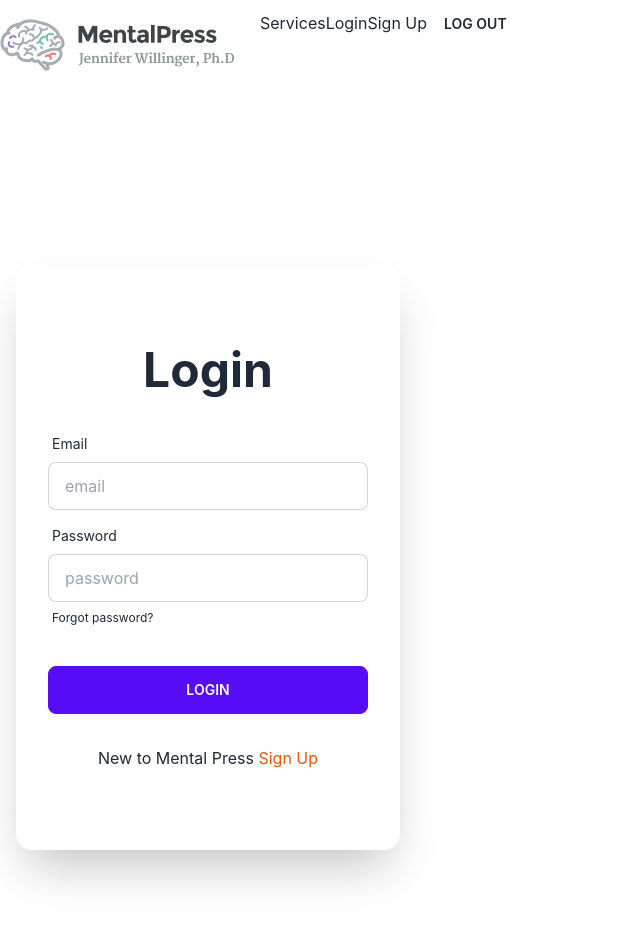
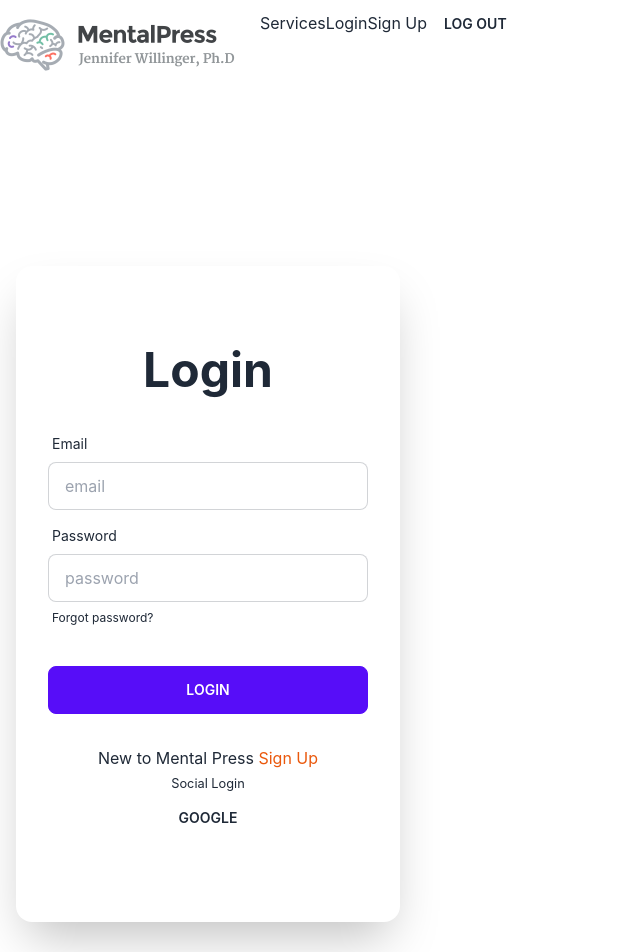
Before and after one commit to nazmulbhuyian/mentalPrees-client, a React (Create React App) app: page /login in a window 1280 px wide. Shown: the top 952 px of the page, without its empty margins (0-640 px from the left). Built offline with nearby package versions, Linux system fonts and the light colour scheme; no server answers.

Commit message:
google sign in add

```diff
--- a/src/pages/Login/Login.js
+++ b/src/pages/Login/Login.js
@@ -1,6 +1,7 @@
 import React, { useContext } from 'react';
 import { Link, useNavigate } from 'react-router-dom';
 import { AuthContext } from '../../context/AuthProvider/AuthProvider';
+import SocialLogin from '../SocialLogin/SocialLogin';
 
 const Login = () => {
     const { login } = useContext(AuthContext);
@@ -69,7 +70,7 @@ const Login = () => {
             </div>
           </form>
           <p className='text-center'>New to Mental Press <Link to='/signup' className='text-bold text-orange-600'>Sign Up</Link></p>
-
+            <SocialLogin></SocialLogin>
         </div>
       </div>
     </div>
--- a/src/pages/Login/SignUp.js
+++ b/src/pages/Login/SignUp.js
@@ -1,6 +1,7 @@
 import React, { useContext } from 'react';
 import { Link, useNavigate } from 'react-router-dom';
 import { AuthContext } from '../../context/AuthProvider/AuthProvider';
+import SocialLogin from '../SocialLogin/SocialLogin';
 
 const SignUp = () => {
     const {createUser} = useContext(AuthContext)
@@ -56,6 +57,7 @@ const SignUp = () => {
         </div>
       </form>
       <p className='text-center'>Already have an account? <Link to='/login' className='text-bold text-orange-600'>Login</Link></p>
+    <SocialLogin></SocialLogin>
     </div>
   </div>
 </div>
--- /dev/null
+++ b/src/pages/SocialLogin/SocialLogin.js
@@ -0,0 +1,28 @@
+import React, { useContext } from 'react';
+import { AuthContext } from '../../context/AuthProvider/AuthProvider';
+
+const SocialLogin = () => {
+
+    const {googleSignIn} = useContext(AuthContext);
+
+    const handleGoogleSignIn = () =>{
+        googleSignIn()
+        .then(result =>{
+            const user = result.user;
+            console.log(user)
+            // authToken(user);
+        })
+        .then(err => console.error(err))
+    }
+
+    return (
+        <div>
+            <p className='text-center'><small>Social Login</small></p>
+            <p className='text-center'>
+                <button onClick={handleGoogleSignIn} className='btn btn-ghost'>Google</button>
+            </p>
+        </div>
+    );
+};
+
+export default SocialLogin;
```
